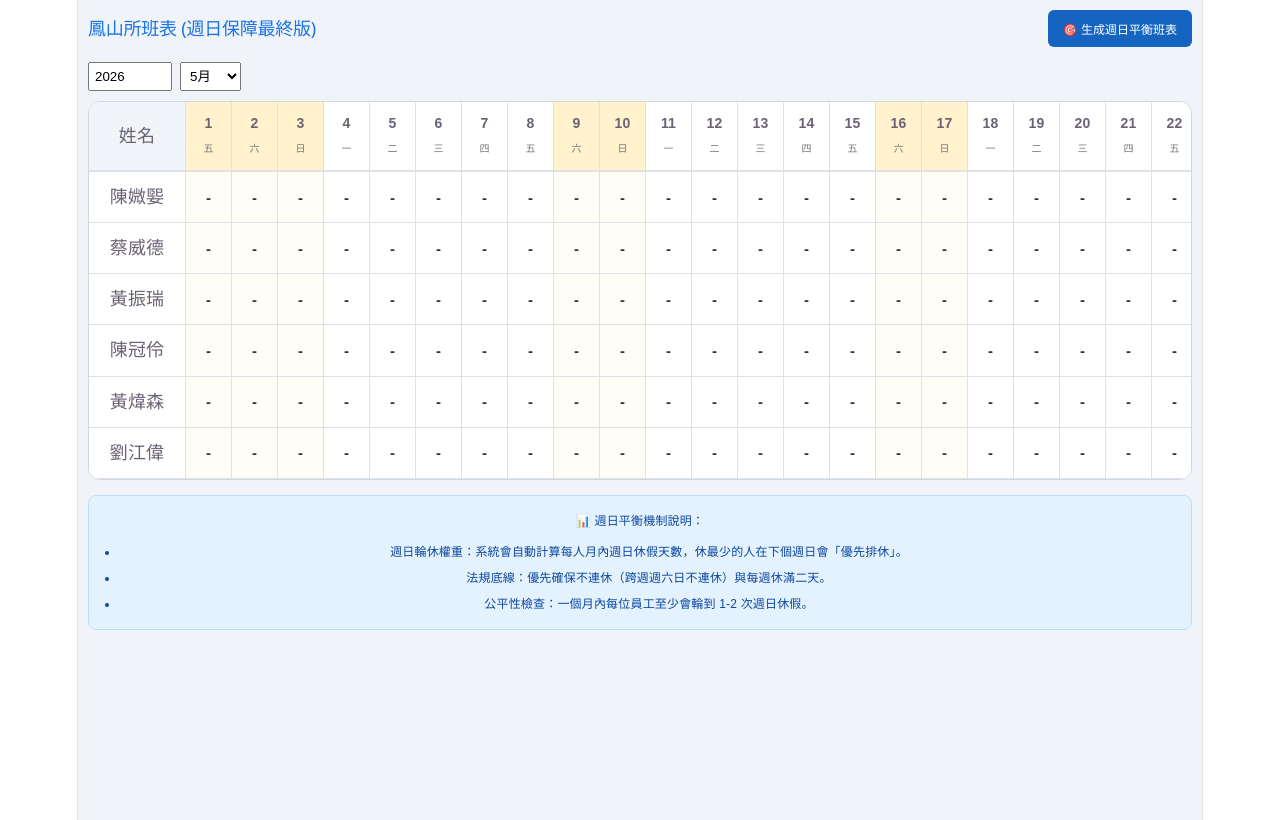
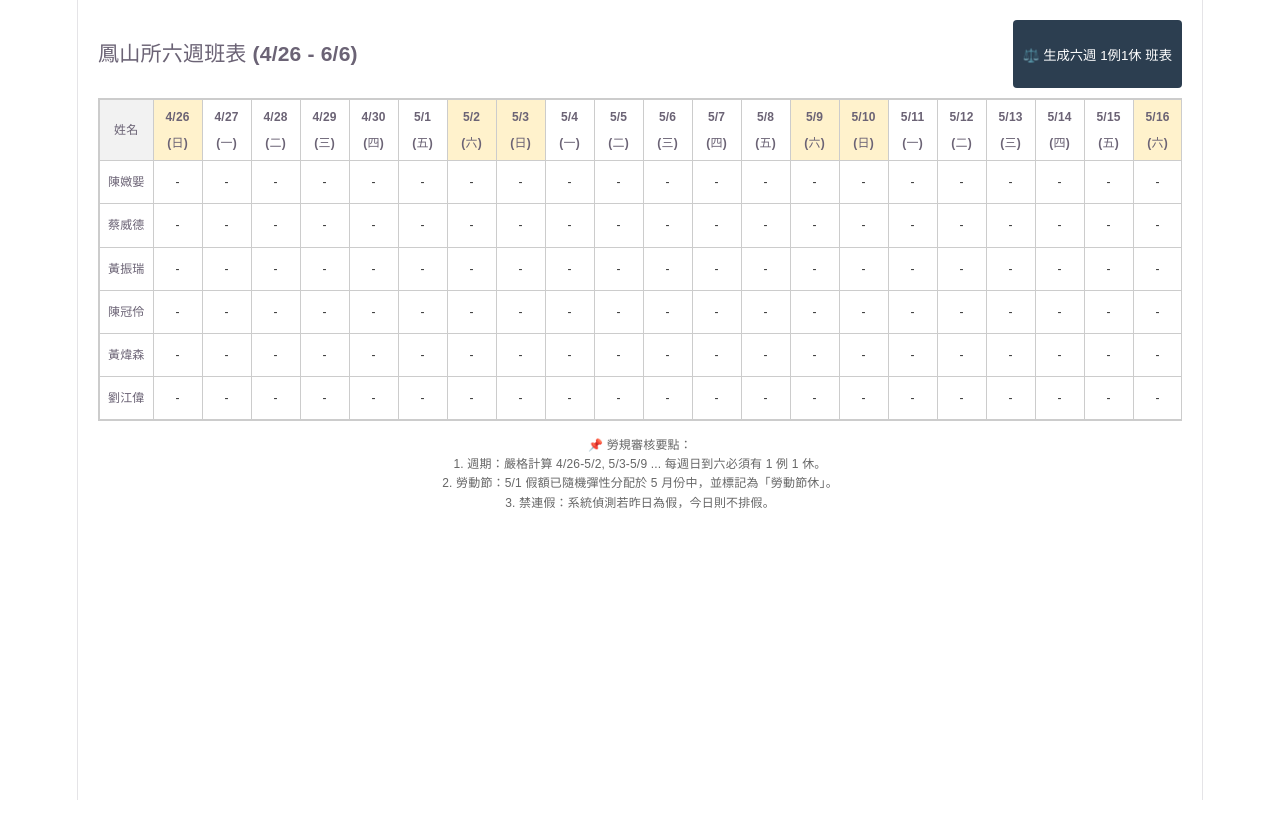
Before and after one commit to subarudms/fengshan-app, a React (Vite) app: page / in a window 1280 px wide. Built offline with nearby package versions, Linux system fonts and the light colour scheme.

Commit message:
Update App.jsx

```diff
--- a/src/App.jsx
+++ b/src/App.jsx
@@ -1,187 +1,141 @@
-
 import React, { useState, useEffect } from 'react';
 
 const App = () => {
-  const [year, setYear] = useState(2026);
-  const [month, setMonth] = useState(5);
-  const [days, setDays] = useState([]);
   const [rosterData, setRosterData] = useState({});
+  const employees = ["陳媺媐", "蔡威德", "黃振瑞", "陳冠伶", "黃煒森", "劉江偉"];
 
-  const employees = ["陳媺媐", "蔡威德", "黃振瑞", "陳冠伶", "黃煒森", "劉江偉"];
-  const holidays = ["2026-05-01"];
+  // 定義六週區間：4/26 (日) 到 6/6 (六)
+  const startDate = new Date(2026, 3, 26); // 4月從0開始計
+  const endDate = new Date(2026, 5, 6);
 
   const autoGenerate = () => {
     let newData = {};
-    const daysInMonth = days.length;
-
-    // 初始化每人狀態：紀錄 A/C 班次數與「週日已休假次數」
     let empStats = employees.reduce((acc, name) => {
-      acc[name] = { aCount: 0, cCount: 0, sundayOffCount: 0, weekOffCount: 0 };
+      acc[name] = {
+        aCount: 0,
+        cCount: 0,
+        hasNationalHoliday: false, // 是否已休勞動節
+        lastWasOff: false
+      };
       return acc;
     }, {});
 
-    // 核心樣板 (每週休二，且不連休)
-    const baseTemplates = [
-      [1, 4], [2, 5], [3, 6], [0, 3], [1, 5], [2, 4]
-    ];
-
-    for (let d = 1; d <= daysInMonth; d++) {
-      const date = new Date(year, month - 1, d);
-      const dayOfWeek = date.getDay();
-
-      // 每逢週日，重置該週休假計數
-      if (dayOfWeek === 0) {
-        employees.forEach(n => empStats[n].weekOffCount = 0);
+    // 依週進行排班
+    for (let week = 0; week < 6; week++) {
+      let weekDays = [];
+      for (let i = 0; i < 7; i++) {
+        let d = new Date(startDate);
+        d.setDate(startDate.getDate() + (week * 7) + i);
+        weekDays.push(d);
       }
 
-      // --- 週日特殊處理邏輯：確保每人每月至少休一次週日 ---
-      if (dayOfWeek === 0) {
-        // 找出本月目前為止「週日休最少」的人
-        let candidates = [...employees].sort((a, b) => empStats[a].sundayOffCount - empStats[b].sundayOffCount);
+      // 為每個人預排本週的「例」與「休」
+      employees.forEach((name) => {
+        let offDaysInWeek = [];
+        let weekDates = [...weekDays].sort(() => Math.random() - 0.5);
 
-        let dailyOffCount = 0;
-        for (let name of candidates) {
-          if (dailyOffCount >= 2) break; // 依然維持週日 4 人上班
+        for (let dateObj of weekDates) {
+          if (offDaysInWeek.length >= 2) break;
 
-          // 檢查法規：不能連休 (看週六有沒有休)
-          if (newData[`${name}-${d-1}`] !== "休") {
-            newData[`${name}-${d}`] = "休";
-            empStats[name].sundayOffCount++;
-            empStats[name].weekOffCount++;
-            dailyOffCount++;
-          }
-        }
+          const dateKey = `${name}-${dateObj.getFullYear()}-${dateObj.getMonth() + 1}-${dateObj.getDate()}`;
+          const yesterday = new Date(dateObj);
+          yesterday.setDate(dateObj.getDate() - 1);
+          const yesterdayKey = `${name}-${yesterday.getFullYear()}-${yesterday.getMonth() + 1}-${yesterday.getDate()}`;
+
+          // 禁連假檢查 + 週日公平性
+          const yesterdayWasOff = newData[yesterdayKey] && newData[yesterdayKey].includes("假");
+
+          if (!yesterdayWasOff) {
+            let label = offDaysInWeek.length === 0 ? "例假" : "休假";
+
+            // 5月勞動節額外假處理 (5/1-5/31間隨機挑一天非原定休假日)
+            if (dateObj.getMonth() === 4 && !empStats[name].hasNationalHoliday && Math.random() > 0.8 && offDaysInWeek.length < 2) {
+              label = "勞動節休";
+              empStats[name].hasNationalHoliday = true;
             }
 
-      // --- 平日與週六處理邏輯 ---
-      else {
-        // 根據員工 index 與週次，動態指派樣板 (確保平日休假分佈)
-        const weekIndex = Math.floor((d + new Date(year, month - 1, 1).getDay() - 1) / 7);
-
-        employees.forEach((name, index) => {
-          // 如果今天已經被週日邏輯排過或是已經休假了就跳過
-          if (newData[`${name}-${d}`]) return;
-
-          const templateIndex = (index + weekIndex) % baseTemplates.length;
-          const myOffDays = baseTemplates[templateIndex];
-
-          // 檢查：如果這週還沒休滿 2 天，且今天是樣板休假日
-          if (myOffDays.includes(dayOfWeek) && empStats[name].weekOffCount < 2) {
-            // 法規檢查：不連休、不連上 6 天
-            const yesterdayWasOff = newData[`${name}-${d-1}`] === "休";
-            if (!yesterdayWasOff) {
-              newData[`${name}-${d}`] = "休";
-              empStats[name].weekOffCount++;
+            newData[dateKey] = label;
+            offDaysInWeek.push(dateObj);
           }
         }
       });
 
-        // 補位檢查：如果到了週六 (dayOfWeek 6) 該週還沒休滿 2 天，強制排休
-        if (dayOfWeek === 6) {
-          employees.forEach(name => {
-            if (empStats[name].weekOffCount < 2 && newData[`${name}-${d}`] !== "休") {
-               if (newData[`${name}-${d-1}`] !== "休") {
-                  newData[`${name}-${d}`] = "休";
-                  empStats[name].weekOffCount++;
-               }
-            }
-          });
-        }
-      }
+      // 填補 A/C 班
+      weekDays.forEach(dateObj => {
+        const dKey = (name) => `${name}-${dateObj.getFullYear()}-${dateObj.getMonth() + 1}-${dateObj.getDate()}`;
+        let workingStaff = employees.filter(name => !newData[dKey(name)]);
 
-      // --- 班別分配 (A/C 平衡) ---
-      let workingStaff = employees.filter(name => newData[`${name}-${d}`] !== "休");
         workingStaff.sort((a, b) => empStats[a].aCount - empStats[b].aCount);
+        let half = Math.ceil(workingStaff.length / 2);
 
-      let aCountNeeded = Math.ceil(workingStaff.length / 2);
         workingStaff.forEach((name, idx) => {
-        const shift = idx < aCountNeeded ? "A" : "C";
-        newData[`${name}-${d}`] = shift;
+          const shift = idx < half ? "A" : "C";
+          newData[dKey(name)] = shift;
           if (shift === "A") empStats[name].aCount++;
           else empStats[name].cCount++;
+        });
       });
     }
 
     setRosterData(newData);
-    localStorage.setItem(`roster-${year}-${month}`, JSON.stringify(newData));
   };
 
-  useEffect(() => {
-    const savedData = localStorage.getItem(`roster-${year}-${month}`);
-    setRosterData(savedData ? JSON.parse(savedData) : {});
-    const date = new Date(year, month - 1, 1);
-    const result = [];
-    while (date.getMonth() === month - 1) {
-      const dateStr = `${year}-${String(month).padStart(2, '0')}-${String(date.getDate()).padStart(2, '0')}`;
-      result.push({
-        day: date.getDate(),
-        weekDay: ["日", "一", "二", "三", "四", "五", "六"][date.getDay()],
-        isOffDay: (date.getDay() === 0 || date.getDay() === 6 || holidays.includes(dateStr)),
-      });
-      date.setDate(date.getDate() + 1);
+  const renderTable = () => {
+    let rows = [];
+    let dateHeaders = [];
+    let current = new Date(startDate);
+
+    while (current <= endDate) {
+      dateHeaders.push(new Date(current));
+      current.setDate(current.getDate() + 1);
     }
-    setDays(result);
-  }, [year, month]);
 
     return (
-    <div style={{ padding: '10px', fontFamily: 'sans-serif', backgroundColor: '#f0f4f8', minHeight: '100vh' }}>
-      <div style={{ display: 'flex', justifyContent: 'space-between', alignItems: 'center', marginBottom: '15px' }}>
-        <h2 style={{ fontSize: '1rem', color: '#1a73e8', margin: 0 }}>鳳山所班表 (週日保障最終版)</h2>
-        <button onClick={autoGenerate} style={{ padding: '10px 15px', backgroundColor: '#1565c0', color: 'white', border: 'none', borderRadius: '6px', fontSize: '12px', fontWeight: 'bold' }}>🎯 生成週日平衡班表</button>
-      </div>
-
-      <div style={{ marginBottom: '10px', display: 'flex', gap: '8px' }}>
-        <input type="number" value={year} onChange={e => setYear(parseInt(e.target.value))} style={{ width: '70px', padding: '5px' }} />
-        <select value={month} onChange={e => setMonth(parseInt(e.target.value))} style={{ padding: '5px' }}>
-          {[...Array(12).keys()].map(m => <option key={m+1} value={m+1}>{m+1}月</option>)}
-        </select>
-      </div>
-
-      <div style={{ overflowX: 'auto', backgroundColor: 'white', borderRadius: '12px', border: '1px solid #d1d9e0' }}>
-        <table style={{ borderCollapse: 'collapse', width: 'max-content', tableLayout: 'fixed' }}>
+      <table style={{ borderCollapse: 'collapse', width: 'max-content', fontSize: '12px' }}>
         <thead>
-            <tr style={{ backgroundColor: '#f1f4f9' }}>
-              <th style={{ width: '80px', padding: '12px 8px', borderBottom: '2px solid #dee2e6', borderRight: '1px solid #dee2e6', position: 'sticky', left: 0, backgroundColor: '#f1f4f9', zIndex: 10 }}>姓名</th>
-              {days.map(d => (
-                <th key={d.day} style={{ width: '45px', padding: '8px 0', borderBottom: '2px solid #dee2e6', borderRight: '1px solid #dee2e6', backgroundColor: d.isOffDay ? '#fff2cc' : 'white', textAlign: 'center' }}>
-                  <div style={{ fontSize: '14px', fontWeight: 'bold' }}>{d.day}</div>
-                  <div style={{ fontSize: '10px', color: '#777' }}>{d.weekDay}</div>
+          <tr style={{ backgroundColor: '#f2f2f2' }}>
+            <th style={{ border: '1px solid #ccc', padding: '8px', position: 'sticky', left: 0, backgroundColor: '#f2f2f2' }}>姓名</th>
+            {dateHeaders.map(d => (
+              <th key={d.getTime()} style={{ border: '1px solid #ccc', padding: '4px', minWidth: '40px', backgroundColor: (d.getDay() === 0 || d.getDay() === 6) ? '#fff2cc' : 'white' }}>
+                {d.getMonth() + 1}/{d.getDate()}<br/>({["日","一","二","三","四","五","六"][d.getDay()]})
               </th>
             ))}
           </tr>
         </thead>
         <tbody>
-            {employees.map((emp) => (
-              <tr key={emp}>
-                <td style={{ padding: '12px 8px', fontWeight: 'bold', borderBottom: '1px solid #dee2e6', borderRight: '1px solid #dee2e6', position: 'sticky', left: 0, backgroundColor: 'white', zIndex: 5, textAlign: 'center' }}>{emp}</td>
-                {days.map(d => (
-                  <td key={d.day} style={{ padding: '0', borderBottom: '1px solid #dee2e6', borderRight: '1px solid #dee2e6', backgroundColor: d.isOffDay ? '#fffdf5' : 'white', textAlign: 'center' }}>
-                    <select
-                      value={rosterData[`${emp}-${d.day}`] || "-"}
-                      onChange={(e) => {
-                        const newData = { ...rosterData, [`${emp}-${d.day}`]: e.target.value };
-                        setRosterData(newData);
-                        localStorage.setItem(`roster-${year}-${month}`, JSON.stringify(newData));
-                      }}
-                      style={{ width: '100%', height: '45px', border: 'none', background: 'transparent', textAlign: 'center', fontSize: '15px', fontWeight: '600', color: rosterData[`${emp}-${d.day}`] === '休' ? '#e67e22' : '#333', appearance: 'none' }}
-                    >
-                      {["-", "A", "C", "休"].map(opt => <option key={opt} value={opt}>{opt}</option>)}
-                    </select>
+          {employees.map(name => (
+            <tr key={name}>
+              <td style={{ border: '1px solid #ccc', padding: '8px', fontWeight: 'bold', position: 'sticky', left: 0, backgroundColor: 'white' }}>{name}</td>
+              {dateHeaders.map(d => {
+                const val = rosterData[`${name}-${d.getFullYear()}-${d.getMonth() + 1}-${d.getDate()}`] || "-";
+                const isOff = val.includes("假") || val.includes("休");
+                return (
+                  <td key={d.getTime()} style={{ border: '1px solid #ccc', textAlign: 'center', color: isOff ? '#d35400' : '#333', fontWeight: isOff ? 'bold' : 'normal', backgroundColor: isOff ? '#fef9e7' : 'white' }}>
+                    {val}
                   </td>
-                ))}
+                );
+              })}
             </tr>
           ))}
         </tbody>
       </table>
+    );
+  };
+
+  return (
+    <div style={{ padding: '20px', fontFamily: 'sans-serif' }}>
+      <div style={{ display: 'flex', justifyContent: 'space-between', marginBottom: '10px' }}>
+        <h3>鳳山所六週班表 (4/26 - 6/6)</h3>
+        <button onClick={autoGenerate} style={{ padding: '10px', backgroundColor: '#2c3e50', color: 'white', border: 'none', borderRadius: '4px', cursor: 'pointer' }}>⚖️ 生成六週 1例1休 班表</button>
       </div>
-
-      <div style={{ marginTop: '15px', padding: '12px', backgroundColor: '#e3f2fd', borderRadius: '8px', fontSize: '12px', color: '#0d47a1', border: '1px solid #bbdefb' }}>
-        <strong>📊 週日平衡機制說明：</strong>
-        <ul style={{ margin: '5px 0 0 18px', padding: 0 }}>
-          <li><strong>週日輪休權重：</strong>系統會自動計算每人月內週日休假天數，休最少的人在下個週日會「優先排休」。</li>
-          <li><strong>法規底線：</strong>優先確保不連休（跨週週六日不連休）與每週休滿二天。</li>
-          <li><strong>公平性檢查：</strong>一個月內每位員工至少會輪到 1-2 次週日休假。</li>
-        </ul>
+      <div style={{ overflowX: 'auto', border: '1px solid #ccc' }}>
+        {renderTable()}
+      </div>
+      <div style={{ marginTop: '15px', fontSize: '12px', color: '#666', lineHeight: '1.6' }}>
+        <strong>📌 勞規審核要點：</strong><br/>
+        1. <strong>週期：</strong>嚴格計算 4/26-5/2, 5/3-5/9 ... 每週日到六必須有 1 例 1 休。<br/>
+        2. <strong>勞動節：</strong>5/1 假額已隨機彈性分配於 5 月份中，並標記為「勞動節休」。<br/>
+        3. <strong>禁連假：</strong>系統偵測若昨日為假，今日則不排假。
       </div>
     </div>
   );
```
Lines whose indentation alone changed are shown as unchanged.
